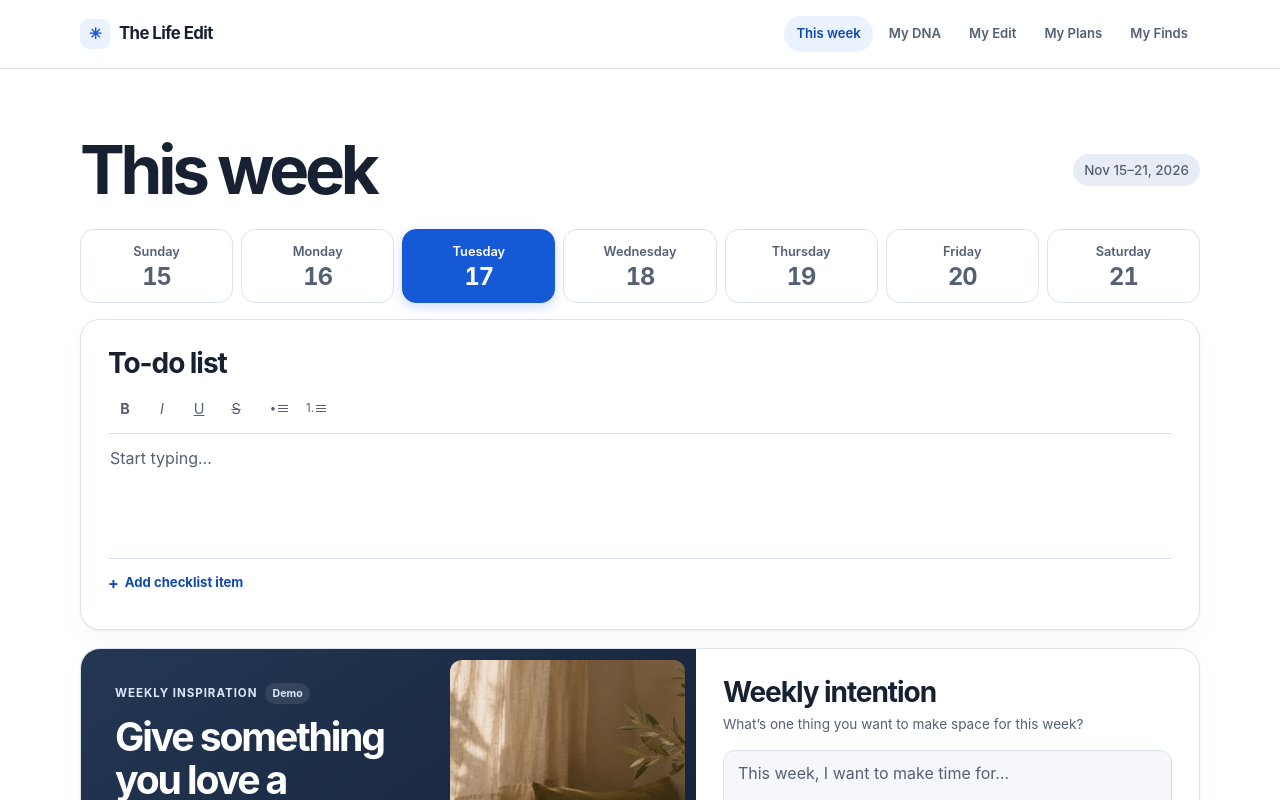
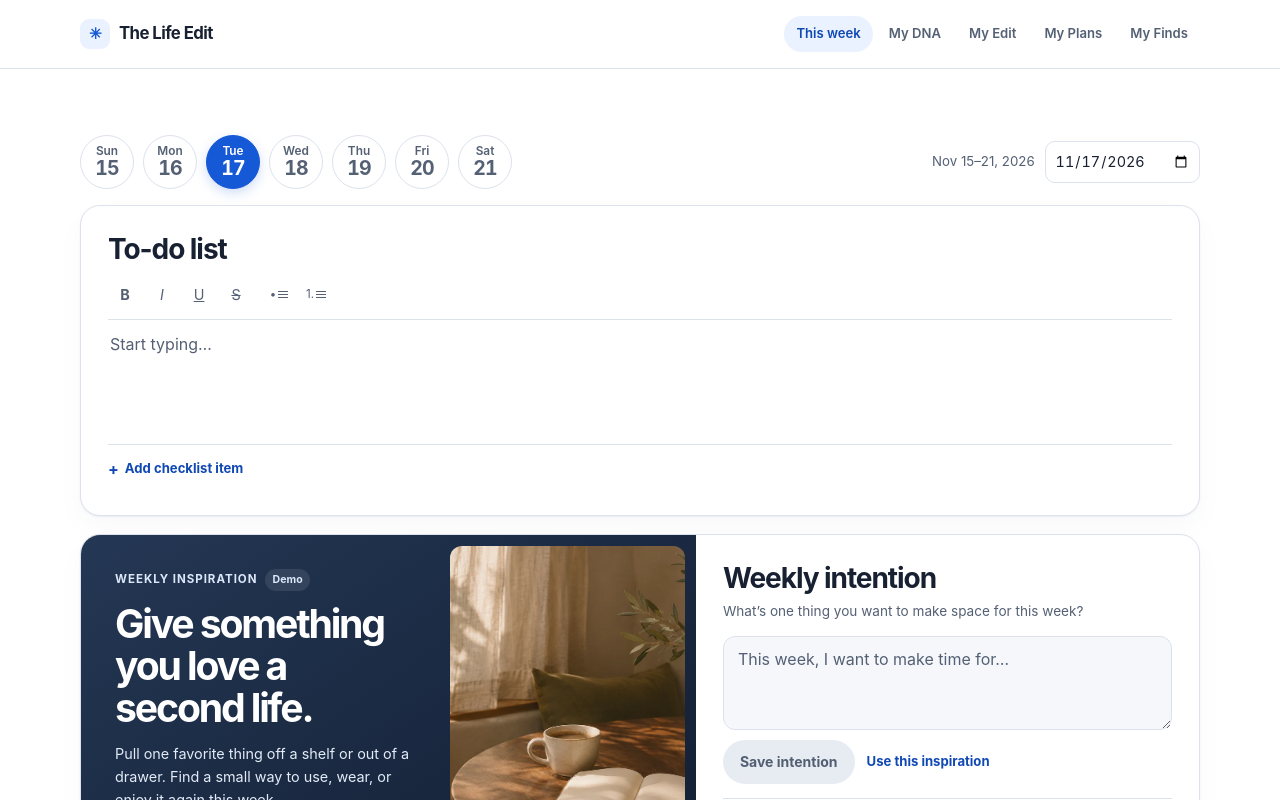
Before and after one commit to kb-studio14/Life-Edit, a Next.js app: page / in a window 1280 px wide. Shown: the top 800 px of the page. Built offline with nearby package versions, Linux system fonts and the light colour scheme.

Commit message:
Add a compact weekly calendar picker

```diff
--- a/components/daily-note-editor.module.css
+++ b/components/daily-note-editor.module.css
@@ -84,7 +84,7 @@
   line-height: 1.65;
 }
 
-.editor[data-empty='true'] :global(.tiptap) > p:first-child::before {
+.editor :global(.tiptap) > p:only-child:has(> :global(.ProseMirror-trailingBreak):only-child)::before {
   float: left;
   height: 0;
   color: var(--muted);
--- a/components/daily-note-editor.tsx
+++ b/components/daily-note-editor.tsx
@@ -64,10 +64,7 @@ export function DailyNoteEditor({ note, onChange }: {
 
   const state = useEditorState({
     editor,
-    selector: ({ editor }) => ({
-      empty: editor?.isEmpty ?? true,
-      active: controls.map(({ mark }) => editor?.isActive(mark) ?? false),
-    }),
+    selector: ({ editor }) => controls.map(({ mark }) => editor?.isActive(mark) ?? false),
   });
 
   useEffect(() => {
@@ -87,7 +84,7 @@ export function DailyNoteEditor({ note, onChange }: {
             type="button"
             aria-label={label}
             title={label}
-            aria-pressed={state?.active[index] ?? false}
+            aria-pressed={state?.[index] ?? false}
             disabled={!editor}
             onMouseDown={(event) => event.preventDefault()}
             onClick={() => editor?.chain().focus()[command]().run()}
@@ -96,7 +93,7 @@ export function DailyNoteEditor({ note, onChange }: {
           </button>
         ))}
       </div>
-      <EditorContent editor={editor} className={styles.editor} data-empty={state?.empty ?? true} />
+      <EditorContent editor={editor} className={styles.editor} />
     </div>
   );
 }
--- a/components/weekly-dashboard.module.css
+++ b/components/weekly-dashboard.module.css
@@ -1,45 +1,63 @@
-.heading {
-  display: flex;
+.weekControls {
+  display: grid;
+  grid-template-columns: minmax(0, 1fr) auto;
+  grid-template-areas: 'days picker';
   align-items: center;
-  justify-content: space-between;
-  gap: 12px;
-  margin-bottom: 24px;
+  gap: 12px 20px;
+  margin-bottom: 16px;
 }
 
-.heading time {
-  min-height: 1.2em;
-  border-radius: 999px;
-  background: #e8edf5;
-  padding: 6px 11px;
+.weekPicker {
+  grid-area: picker;
+  display: flex;
+  flex-wrap: wrap;
+  align-items: center;
+  justify-content: flex-end;
+  justify-self: end;
+  gap: 4px 10px;
+}
+
+.weekPicker time {
   color: var(--muted);
-  font-size: .84rem;
-  font-weight: 550;
+  font-size: .83rem;
   white-space: nowrap;
 }
 
-.heading time:empty {
-  visibility: hidden;
+.datePicker {
+  min-height: 42px;
+  border: 1px solid var(--border);
+  border-radius: 10px;
+  background: var(--surface);
+  padding: 6px 9px;
+  color: var(--text);
+  font-size: .9rem;
+  font-variant-numeric: tabular-nums;
+}
+
+.datePicker::-webkit-calendar-picker-indicator {
+  cursor: pointer;
 }
 
 .dayCards {
-  display: grid;
-  grid-template-columns: repeat(7, minmax(0, 1fr));
-  gap: 8px;
-  margin-bottom: 16px;
+  grid-area: days;
+  display: flex;
+  gap: clamp(4px, 1vw, 9px);
 }
 
 .dayCard {
   display: grid;
-  min-height: 74px;
+  flex: none;
+  width: clamp(36px, 10vw, 54px);
+  aspect-ratio: 1;
   align-content: center;
   justify-items: center;
-  gap: 3px;
   border: 1px solid var(--border);
-  border-radius: 14px;
+  border-radius: 50%;
   background: var(--surface);
   color: var(--muted);
-  font-size: .8rem;
+  font-size: clamp(.64rem, 1.8vw, .74rem);
   font-weight: 600;
+  line-height: 1.2;
   cursor: pointer;
 }
 
@@ -60,12 +78,8 @@
   color: #fff;
 }
 
-.shortDay {
-  display: none;
-}
-
 .dayNumber {
-  font-size: 1.48rem;
+  font-size: clamp(1rem, 3vw, 1.22rem);
   font-weight: 650;
   font-variant-numeric: tabular-nums;
   line-height: 1.12;
@@ -347,29 +361,21 @@
   margin-top: 15px;
 }
 
-@media (max-width: 760px) {
-  .longDay {
-    display: none;
+@media (max-width: 880px) {
+  .weekControls {
+    grid-template-columns: minmax(0, 1fr);
+    grid-template-areas: 'picker' 'days';
   }
 
-  .shortDay {
-    display: initial;
+  .dayCards {
+    justify-content: space-between;
+    max-width: 510px;
   }
 }
 
 @media (max-width: 680px) {
   .weeklyRitual {
     grid-template-columns: minmax(0, 1fr);
-  }
-
-  .dayCards {
-    gap: 4px;
-  }
-
-  .dayCard {
-    min-height: 61px;
-    border-radius: 10px;
-    font-size: .72rem;
   }
 }
 
@@ -383,10 +389,3 @@
     margin: 0 11px 11px;
   }
 }
-
-@media (max-width: 380px) {
-  .heading {
-    align-items: flex-start;
-    flex-direction: column;
-  }
-}
--- a/components/weekly-dashboard.tsx
+++ b/components/weekly-dashboard.tsx
@@ -132,7 +132,7 @@ function DayCards({ days, today, selected, onSelect }: {
   }
 
   return (
-    <div className={styles.dayCards} role="tablist" aria-label="Days of this week">
+    <div className={styles.dayCards} role="tablist" aria-label="Days of the selected week">
       {days.map((day, index) => (
         <button
           key={day.key}
@@ -141,6 +141,7 @@ function DayCards({ days, today, selected, onSelect }: {
           role="tab"
           type="button"
           aria-label={day.label}
+          title={day.label}
           aria-current={day.key === today ? 'date' : undefined}
           aria-selected={day.key === selected}
           aria-controls="daily-tasks"
@@ -148,8 +149,7 @@ function DayCards({ days, today, selected, onSelect }: {
           onClick={() => onSelect(day.key)}
           onKeyDown={(event) => navigate(event, index)}
         >
-          <span className={styles.longDay}>{day.name}</span>
-          <span className={styles.shortDay}>{day.name.slice(0, 3)}</span>
+          <span>{day.name.slice(0, 3)}</span>
           <span className={styles.dayNumber}>{day.dayNumber}</span>
         </button>
       ))}
@@ -159,7 +159,7 @@ function DayCards({ days, today, selected, onSelect }: {
 
 export function WeeklyDashboard({ children }: { children: ReactNode }) {
   const [date, setDate] = useState<Date | null>(null);
-  const [selected, setSelected] = useState('');
+  const [pickedDate, setPickedDate] = useState<Date | null>(null);
   const [dashboard, setDashboard] = useState(EMPTY_DASHBOARD);
   const [reminderStatus, setReminderStatus] = useState('');
   const [storageUnavailable, setStorageUnavailable] = useState(false);
@@ -194,9 +194,16 @@ export function WeeklyDashboard({ children }: { children: ReactNode }) {
     };
   }, []);
 
-  const week = date ? describeWeek(startOfWeek(date)) : null;
+  const visibleDate = pickedDate ?? date;
+  const week = visibleDate ? describeWeek(startOfWeek(visibleDate)) : null;
   const today = date ? dateKey(date) : '';
-  const selectedDay = week?.days.find((day) => day.key === selected)?.key ?? today;
+  const selectedDay = visibleDate ? dateKey(visibleDate) : '';
+
+  function selectDay(day: string) {
+    const next = new Date(`${day}T12:00:00`);
+    if (Number.isNaN(next.getTime())) return;
+    setPickedDate(day === today ? null : next);
+  }
 
   function updateDashboard(update: (current: DashboardData) => DashboardData) {
     let next: DashboardData | undefined;
@@ -248,19 +255,28 @@ export function WeeklyDashboard({ children }: { children: ReactNode }) {
 
   return (
     <main className="page-frame">
-      <div className={styles.heading}>
-        <h1 className="page-title">This week</h1>
-        <time dateTime={week?.key}>{week?.label}</time>
-      </div>
+      <h1 className="sr-only">Weekly dashboard</h1>
 
       {week && (
         <>
-          <DayCards
-            days={week.days}
-            today={today}
-            selected={selectedDay}
-            onSelect={(day) => setSelected(day === today ? '' : day)}
-          />
+          <div className={styles.weekControls}>
+            <div className={styles.weekPicker}>
+              {pickedDate && (
+                <button className={styles.textButton} type="button" onClick={() => setPickedDate(null)}>
+                  Today
+                </button>
+              )}
+              <time dateTime={week.key}>{week.label}</time>
+              <input
+                className={styles.datePicker}
+                type="date"
+                aria-label="Choose a date to view its week"
+                value={selectedDay}
+                onChange={(event) => selectDay(event.currentTarget.value)}
+              />
+            </div>
+            <DayCards days={week.days} today={today} selected={selectedDay} onSelect={selectDay} />
+          </div>
           <section
             key={selectedDay}
             id="daily-tasks"
--- a/lib/weekly-dashboard.ts
+++ b/lib/weekly-dashboard.ts
@@ -32,7 +32,7 @@ export function startOfWeek(date: Date) {
 }
 
 export function dateKey(date: Date) {
-  const year = date.getFullYear();
+  const year = String(date.getFullYear()).padStart(4, '0');
   const month = String(date.getMonth() + 1).padStart(2, '0');
   const day = String(date.getDate()).padStart(2, '0');
   return `${year}-${month}-${day}`;
```
